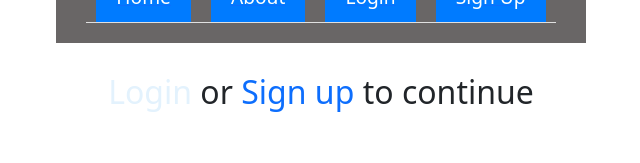
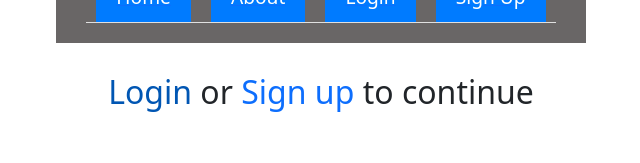
Before and after one commit to usamabadarr/NeetPlan, a React (Vite) app in the folder client/: page / in a window 1280 px wide. In both pictures the pointer is over the link 469 px from the left and 214 px from the top of the page. Shown: the part 123-286 px from the top of the page, without its empty margins (319-959 px from the left). Built offline with nearby package versions, Linux system fonts and the light colour scheme.

Commit message:
darkened link hover text on signup/login

```diff
--- a/client/src/Index.css
+++ b/client/src/Index.css
@@ -392,6 +392,9 @@ button:hover {
   text-decoration: none;
 }
 
+.login-notice a:hover {
+  color: #0056b3
+}
 
 
 
```
